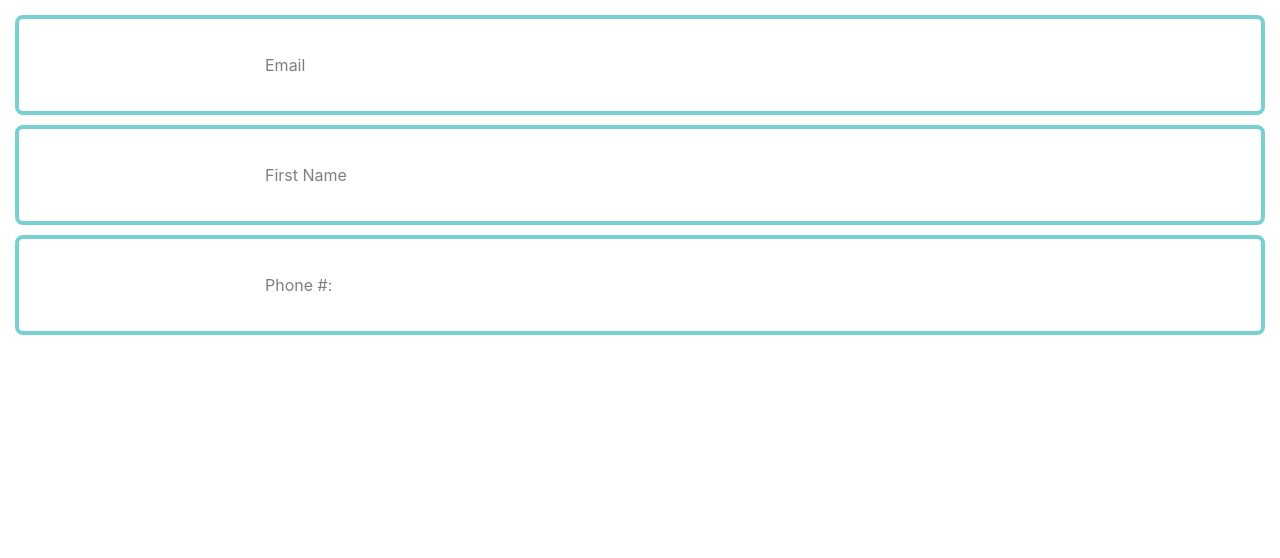
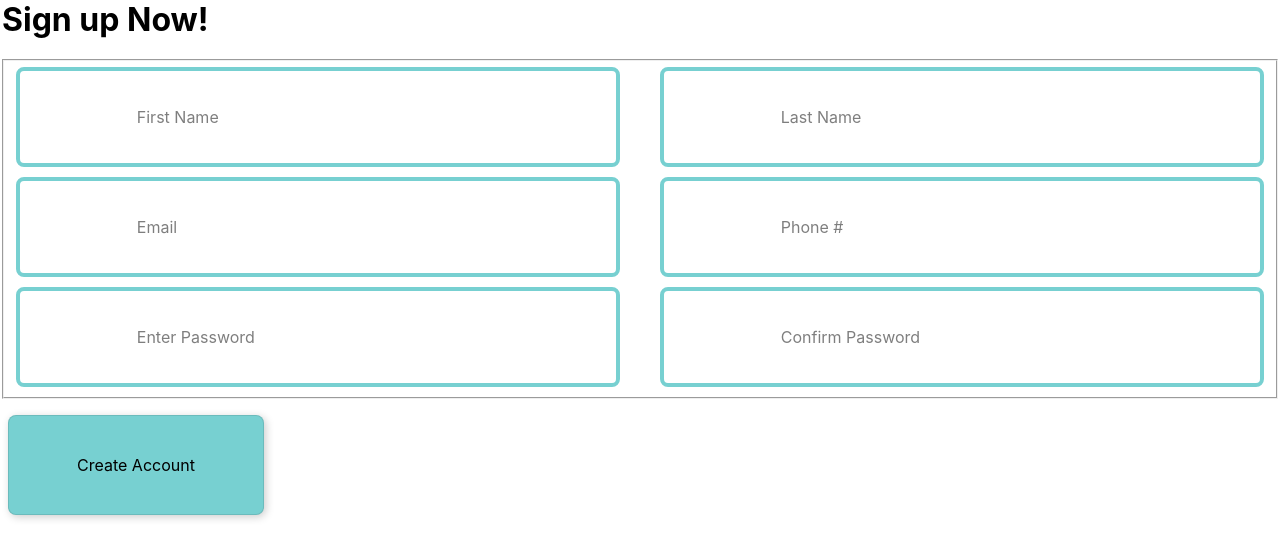
Before and after one commit to EnzoDFer/sign-up-form, a React (Create React App) app in the folder sign-up-form/: page / in a window 1280 px wide. Shown: the top 558 px of the page. Built offline with nearby package versions, Linux system fonts and the light colour scheme.

Commit message:
Change input layout and add legend, submit elements

```diff
--- a/sign-up-form/src/Components/Form.js
+++ b/sign-up-form/src/Components/Form.js
@@ -1,38 +1,36 @@
-import { Input,InputWrapper, Label, LabelHolder } from "./Form.styles";
-import styled, {css} from "styled-components";
+import { Input,InputWrapper,Label,LabelHolder,Fieldset,Legend,SubmitButton } from "./Form.styles";
 
 const Form = () => {
-
-  const Formdiv = styled.div`
-    display: grid;
-    grid-template-rows: 1fr 1fr 1fr;
-    padding: 15px;
-    gap: 10px 0px;
-    max-height: fit-content;
-  `;
-
-  //remove above when ready
   return (
-    <Formdiv>
-      <Form.EmailInput id='email' label='Email' />
-      <Form.TextInput id='Name' label='First Name' />
-      <Form.PhoneInput id='phone' label='Phone #:'/>
-    </Formdiv>
+    <form>
+      <Legend>Sign up Now!</Legend>
+      <Fieldset>
+        <Form.TextInput id='firstName' label='First Name' />
+        <Form.TextInput id='lastName' label='Last Name' />
+        <Form.EmailInput id='email' label='Email' />
+        <Form.PhoneInput id='phone' label='Phone #'/>
+        <Form.PasswordInput id='password' label='Enter Password'/>
+        <Form.PasswordInput id='confirmPassword' label='Confirm Password'/>
+      </Fieldset>
+      <SubmitButton type="submit" value="Create Account" />
+    </form>
   );
 }
 
-Form.PhoneInput = ({...props}) => <InputTemplate type='tel' placeholder=' ' pattern="[0-9]{3}-[0-9]{3}-[0-9]{4}" title='ex: ###-###-####' {...props} />;
+Form.PhoneInput = ({...props}) => <InputTemplate type='tel' placeholder=' ' pattern="[0-9]{3}-[0-9]{3}-[0-9]{4}" title='ex: ###-###-####' required {...props} />;
 
-Form.EmailInput = ({...props}) => <InputTemplate type='email' placeholder=' ' Required {...props} />;
+Form.EmailInput = ({...props}) => <InputTemplate type='email' placeholder=' ' required {...props} />;
 
-Form.TextInput = ({...props}) => <InputTemplate type='text' placeholder=' ' {...props} />;
+Form.TextInput = ({...props}) => <InputTemplate type='text' placeholder=' ' required {...props} />;
+
+Form.PasswordInput = ({...props}) => <InputTemplate type='password' placeholder=' ' {...props} required/>;
 
 const InputTemplate = ({type,id,label,...props}) => {
   return (
     <InputWrapper>
       <Input type={type} id={id} {...props}  />
       <LabelHolder/>
-      <Label HTMLfor={id}  isRequired>{label}</Label>
+      <Label htmlFor={id}  isRequired>{label}</Label>
     </InputWrapper>
   );
 };
--- a/sign-up-form/src/Components/Form.styles.js
+++ b/sign-up-form/src/Components/Form.styles.js
@@ -5,7 +5,7 @@ const theme = {
 };
 
 const gradient = css`
-  background-image: linear-gradient(
+  linear-gradient(
     90deg,
     hsl(240deg 100% 20%) 0%,
     hsl(306deg 100% 12%) 33%,
@@ -13,6 +13,12 @@ const gradient = css`
     hsl(352deg 97% 19%) 95%,
     hsl(332deg 94% 33%) 100%
   );
+`;
+
+export const Legend = styled.legend`
+  margin-bottom: 20px;
+  font-weight: bolder;
+  font-size: 2rem;
 `;
 
 const labelActivate = css`
@@ -23,22 +29,7 @@ const labelActivate = css`
 
 const labelHolderActivate = css`
   opacity: 1;
-  width: 80px;
-`;
-
-export const Label = styled.label`
-  box-sizing: border-box;
-  opacity: 0.5;
-  position: absolute;
-  top: 40px;
-  left: 20%;
-  transition: left 0.25s ease-out;
-  z-index: -1;
-
-  ${Input}:focus + &&,
-  ${Input}:not(:placeholder-shown) + && {
-    ${labelActivate};
-  }
+  width: 100px;
 `;
 
 export const Input = styled.input`
@@ -51,10 +42,35 @@ export const Input = styled.input`
   border: 4px solid  ${theme.color};
   border-radius: 8px;
   transition: all 0.25s linear;
-
   &:focus {
     border: 6px solid  ${theme.color};
     box-shadow: 2px 2px 8px rgba(0, 0, 0, 0.2);
+  }
+`;
+
+export const SubmitButton = styled(Input)`
+  background: ${theme.color};
+  text-align: center;
+  padding: 0px;
+  width: 20%;
+  margin: 16px 8px 8px 8px;
+  border: rgba(0, 0, 0, 0.1) 1px solid;
+  box-shadow: 2px 2px 8px rgba(0, 0, 0, 0.2);
+`;
+
+
+export const Label = styled.label`
+  box-sizing: border-box;
+  opacity: 0.5;
+  position: absolute;
+  top: 40px;
+  left: 20%;
+  transition: left 0.25s ease-out;
+  z-index: -1;
+
+  ${Input}:focus ~ &&,
+  ${Input}:not(:placeholder-shown) ~ && {
+    ${labelActivate};
   }
 `;
 
@@ -81,3 +97,11 @@ export const LabelHolder = styled.div`
     ${labelHolderActivate};
   }
 `;
+
+export const Fieldset = styled.fieldset`
+  display: grid;
+  grid-auto-columns: 1fr;
+  grid-template-columns: repeat(2, 1fr);
+  grid-template-rows: repeat(3, 1fr);
+  gap: 10px 40px;
+`;
```
